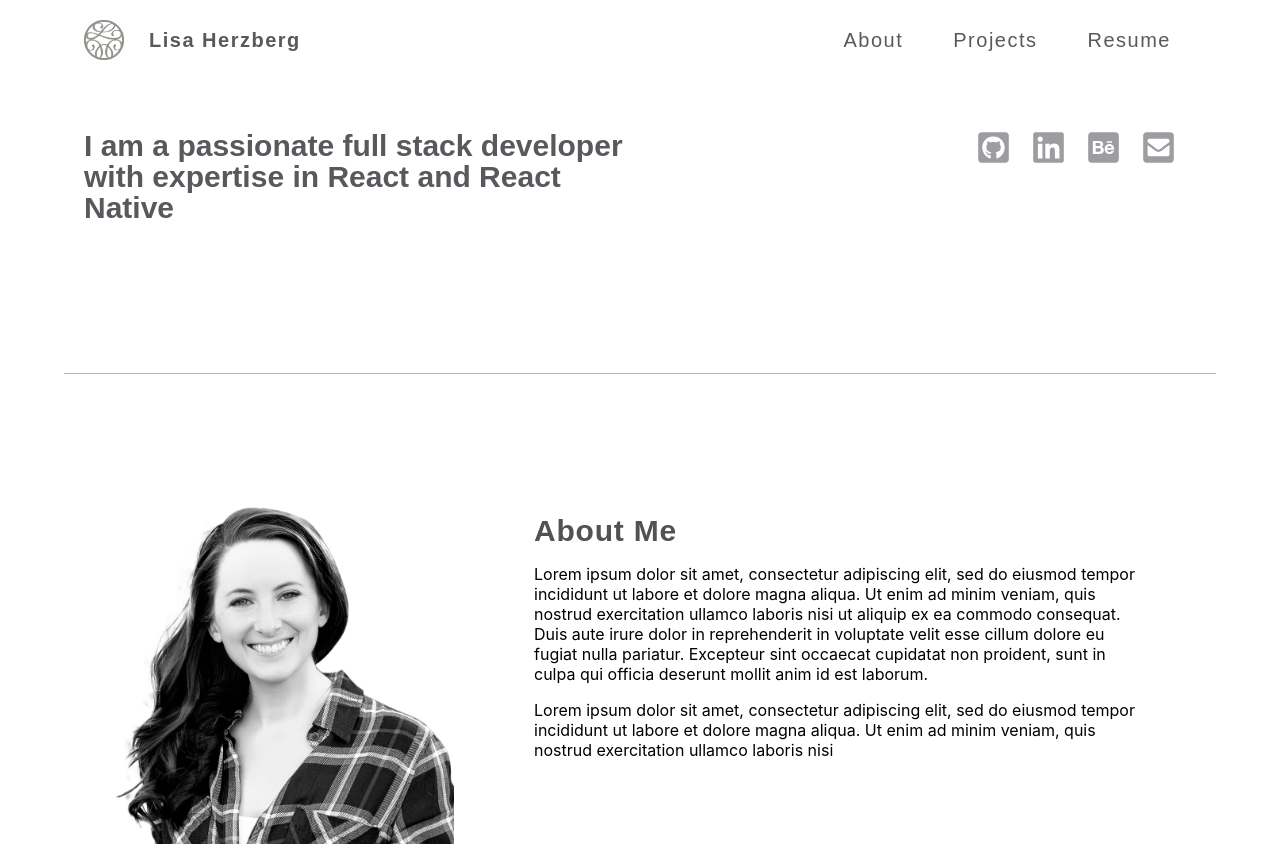
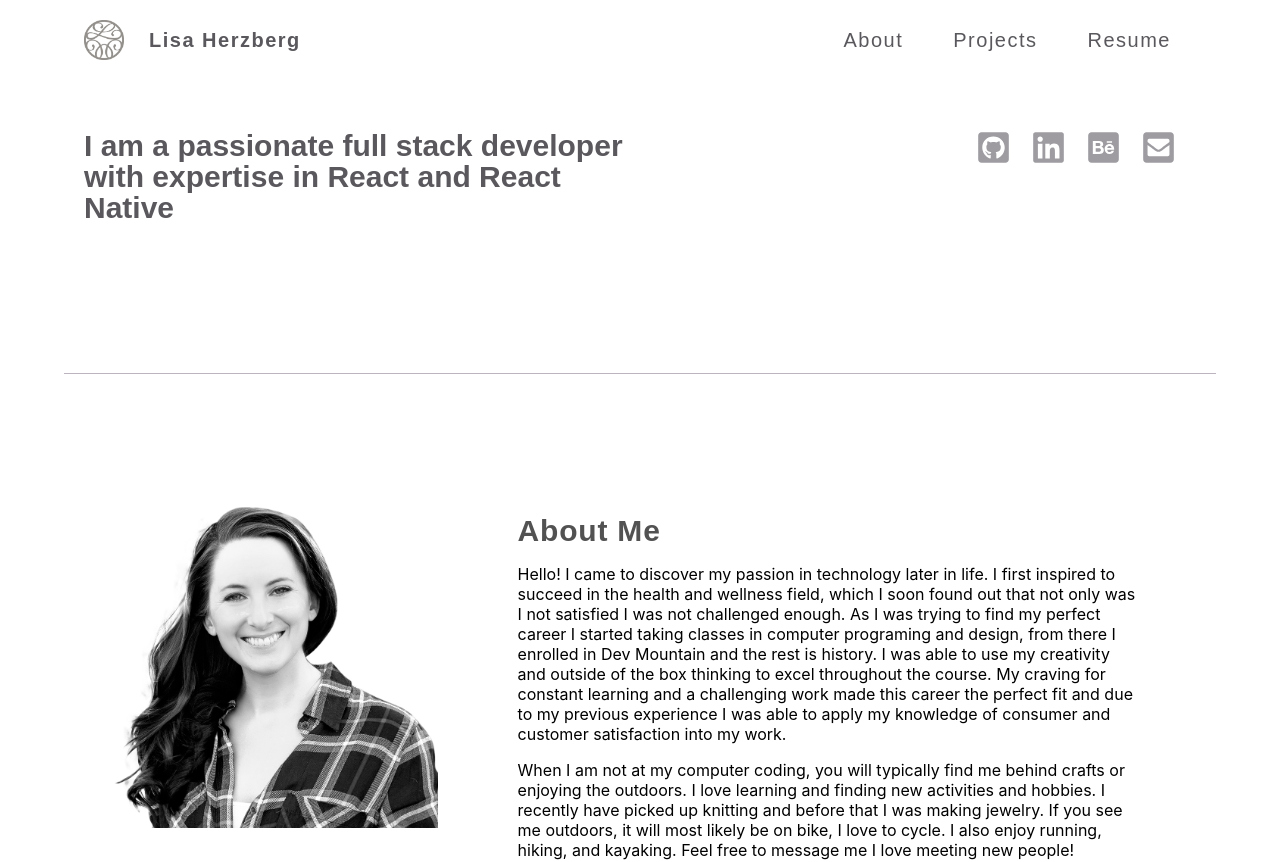
Before and after one commit to Lisamarie73187/2019-profile, a React (Create React App) app: page /About in a window 1280 px wide. Shown: the top 862 px of the page. Built offline with nearby package versions, Linux system fonts and the light colour scheme; a web font is replaced by a local one.

Commit message:
added profile copy

```diff
--- a/src/App.css
+++ b/src/App.css
@@ -140,8 +140,6 @@
 }
 
 .profilePic {
-  height: 350px;
-  width: 350px;
   margin: 20px;
 }
 
@@ -265,6 +263,12 @@
   display: flex;
   flex-direction: row;
   justify-content: center;
+    padding: 30px 0px;
+}
+
+.footerLink:hover{
+    color: #FFA06C;
+    font-weight: bold;
 }
 
 .footerLink {
--- a/src/components/Footer.tsx
+++ b/src/components/Footer.tsx
@@ -11,7 +11,7 @@ export const Footer = () => {
         <Link to="/" className="noDecor">
           <div className="footerLink">Projects</div>
         </Link>
-        <a href="https://indd.adobe.com/view/364c2a85-eab2-417b-ac78-b5b7b5d05670" target="_blank" className="resumeLink">
+        <a href="https://indd.adobe.com/view/e1b1329c-849d-411a-b6cb-56323525a734" target="_blank" className="resumeLink">
           <div className="footerLink">Resume</div>
         </a>
       </div>
--- a/src/components/Header.tsx
+++ b/src/components/Header.tsx
@@ -18,7 +18,7 @@ export const Header = () => {
           <Link to="/" className="noDecor">
             <div className="menu">Projects</div>
           </Link>
-          <a href="https://indd.adobe.com/view/364c2a85-eab2-417b-ac78-b5b7b5d05670" target="_blank" className="resumeLink">
+          <a href="https://indd.adobe.com/view/e1b1329c-849d-411a-b6cb-56323525a734" target="_blank" className="resumeLink">
             <div className="menu">Resume</div>
           </a>
         </div>
--- a/src/pages/About.tsx
+++ b/src/pages/About.tsx
@@ -4,18 +4,20 @@ import profilePic from '../assets/ProfilePic.jpg';
 export const About = () => {
   return (
     <div className="aboutMeWrapper">
-      <img className="profilePic" src={profilePic} alt="profile picture" />
+      <img className="profilePic" src={profilePic} alt="profile picture" width='30%' height='40%'/>
       <div className="aboutMe">
         <div className="aboutMeTitle">About Me</div>
         <p>
-          Lorem ipsum dolor sit amet, consectetur adipiscing elit, sed do eiusmod tempor incididunt ut labore et dolore magna aliqua. Ut enim ad minim
-          veniam, quis nostrud exercitation ullamco laboris nisi ut aliquip ex ea commodo consequat. Duis aute irure dolor in reprehenderit in
-          voluptate velit esse cillum dolore eu fugiat nulla pariatur. Excepteur sint occaecat cupidatat non proident, sunt in culpa qui officia
-          deserunt mollit anim id est laborum.
+          Hello! I came to discover my passion in technology later in life. I first inspired to succeed in the health and wellness field, which I soon found out that not only
+          was I not satisfied I was not challenged enough. As I was trying to find my perfect career I started taking classes in computer programing and design, from there I
+          enrolled in Dev Mountain and the rest is history. I was able to use my creativity and outside of the box thinking to excel throughout the course. My craving for
+          constant learning and a challenging work made this career the perfect fit and due to my previous experience I was able to apply my knowledge of consumer and customer satisfaction into
+          my work.
         </p>
         <p>
-          Lorem ipsum dolor sit amet, consectetur adipiscing elit, sed do eiusmod tempor incididunt ut labore et dolore magna aliqua. Ut enim ad minim
-          veniam, quis nostrud exercitation ullamco laboris nisi
+          When I am not at my computer coding, you will typically find me behind crafts or enjoying the outdoors. I love learning and finding new activities and hobbies. I recently
+          have picked up knitting and before that I was making jewelry. If you see me outdoors, it will most likely be on bike, I love to cycle. I also enjoy running, hiking,
+          and kayaking. Feel free to message me I love meeting new people!
         </p>
       </div>
     </div>
```
